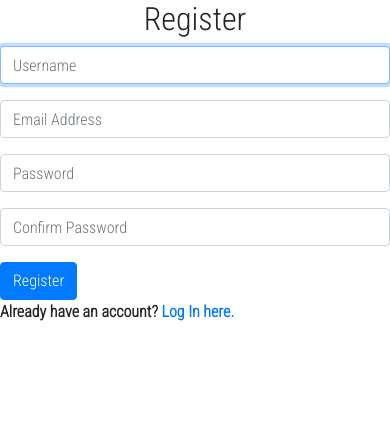
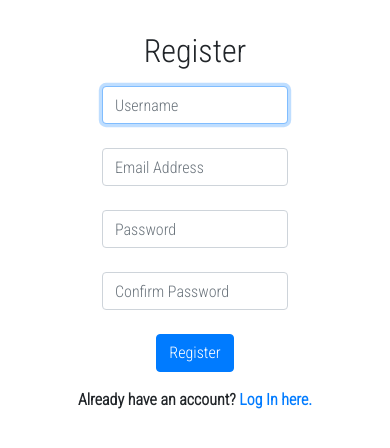
Before and after one commit to djmiller1008/TravelPlanner, a Django app: page /register in a window 390 px wide. Shown: the part 136-584 px from the top of the page. Run offline with Django 3.2, Linux system fonts and the light colour scheme; some libraries are stand-ins or nearby versions.

Commit message:
Add mobile css for login and register page

```diff
--- a/travelapp/static/travelapp/styles.css
+++ b/travelapp/static/travelapp/styles.css
@@ -109,12 +109,28 @@ ul {
     text-align: center;
 }
 
+.center-text {
+    text-align: center;
+}
+
 .icon-caption {
     font-weight: 600;
 }
 
 .form-control {
     margin-bottom: 0.5rem;
+}
+
+.login-container {
+    margin-top: 2rem;
+}
+
+.login-form {
+    display: flex;
+    flex-direction: column;
+    align-items: center;
+    margin-bottom: 1rem;
+    margin-top: 1rem;
 }
 
 .solo-trip-form {
@@ -286,6 +302,10 @@ ul {
 
 .itinerary-error {
     margin-left: 1rem;
+    color: red;
+}
+
+.error-message {
     color: red;
 }
 
```
